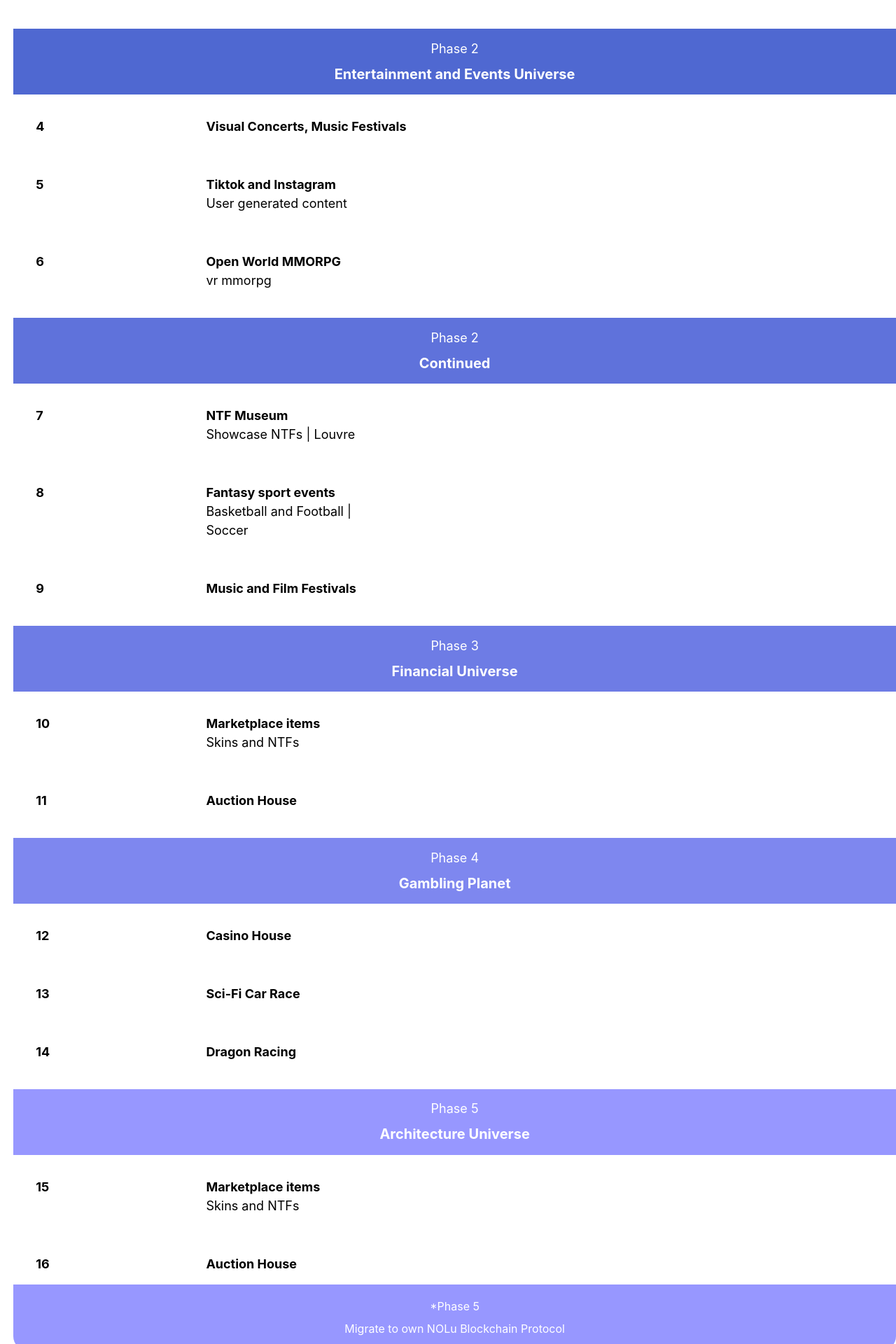
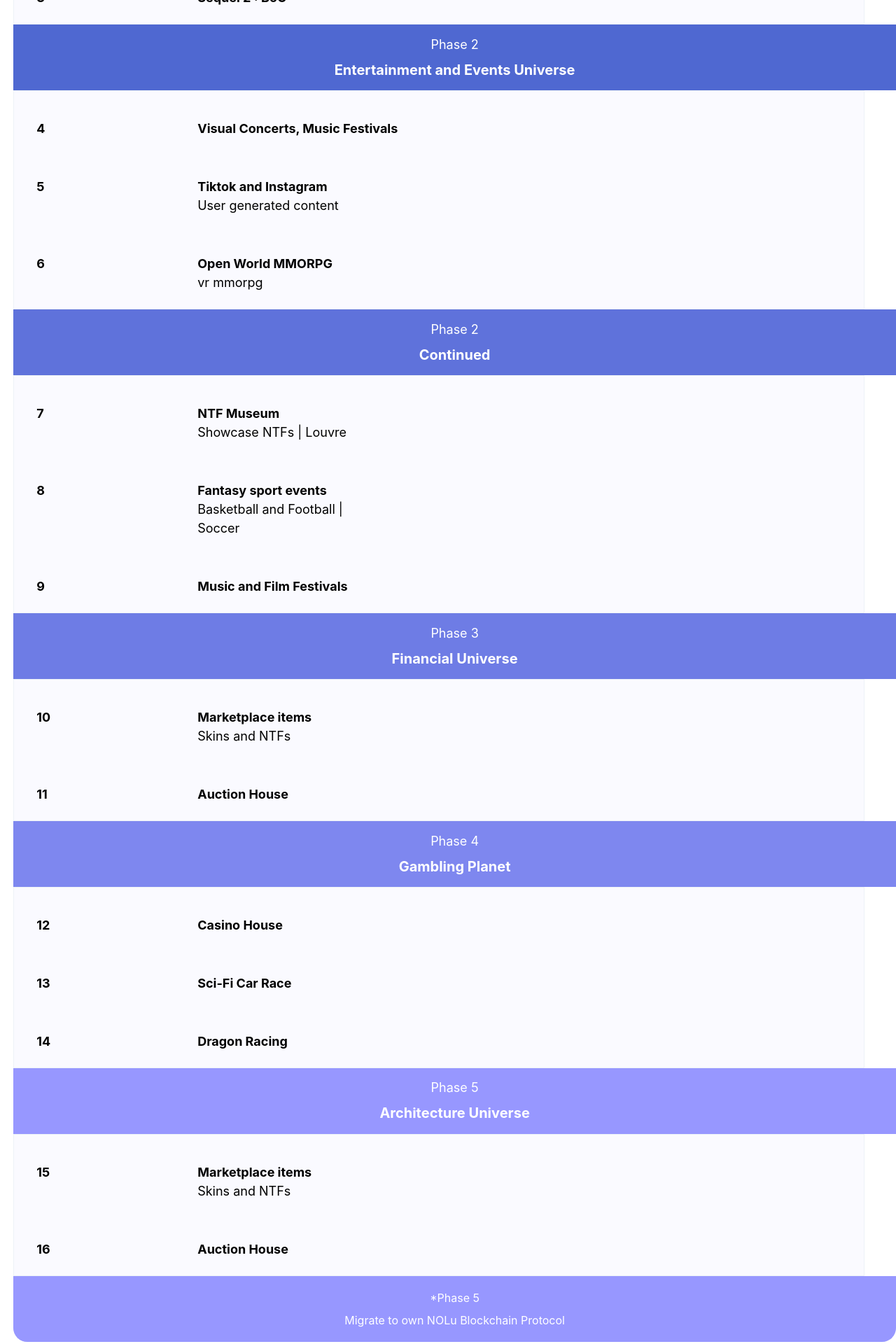
Before and after one commit to Noluverse-Technologies/landing-page-noluverse, a Next.js app: page / in a window 1280 px wide. Shown: the part 8260-10180 px from the top of the page at 70% size. Built offline with nearby package versions, Linux system fonts and the light colour scheme.

Commit message:
fixed NoluSaleRoadmap

```diff
--- a/components/NoluSaleRoadmap.js
+++ b/components/NoluSaleRoadmap.js
@@ -4,8 +4,6 @@ export default function NoluSaleRoadmap() {
     /*      mother flex for all */
 
     <Flex flexDir="column" w="100vw" my="3rem">
-
-
       {/*   flex for roadmap heading  */}
       <Flex
         alignItems="center"
@@ -58,10 +56,11 @@ export default function NoluSaleRoadmap() {
         {/*   flex for phase 1  description part */}
 
         <Flex
-          backgroundColor="#FFFFFF"
+          backgroundColor="#FAFAFF"
+          border="1px solid #EDF2F7"
+          py="1.5rem"
           ml="1.2rem"
-          mt="1rem"
-          w="100%"
+          w="95%"
           flexDir="column"
         >
           <Flex w="100%" px="2rem" mt="1rem">
@@ -102,14 +101,13 @@ export default function NoluSaleRoadmap() {
 
       {/*   flex for mother phase 2  */}
 
-      <Flex w="100%" flexDir="column" mt="1.5rem">
+      <Flex w="100%" flexDir="column">
         {/*   flex for phase 2  heading part */}
 
         <Flex
           backgroundColor="#4F68D1"
           h="5.87rem"
           ml="1.2rem"
-          mt="1rem"
           flexDir="column"
           alignItems="center"
           justifyContent="center"
@@ -125,10 +123,11 @@ export default function NoluSaleRoadmap() {
         {/*   flex for phase 2  description part */}
 
         <Flex
-          backgroundColor="#FFFFFF"
+          backgroundColor="#FAFAFF"
+          border="1px solid #EDF2F7"
+          py="1.5rem"
+          w="95%"
           ml="1.2rem"
-          mt="1rem"
-          w="100%"
           flexDir="column"
         >
           <Flex w="100%" px="2rem" mt="1rem">
@@ -165,16 +164,15 @@ export default function NoluSaleRoadmap() {
         </Flex>
       </Flex>
 
-      {/*   flex for mother phase 2 (2nd)  */}
+      {/*   flex for mother phase 2 (2nd) (continued) */}
 
-      <Flex w="100%" flexDir="column" mt="1.5rem">
+      <Flex w="100%" flexDir="column">
         {/*   flex for phase 2 (2nd)  heading part */}
 
         <Flex
           backgroundColor=" #5F72DB"
           h="5.87rem"
           ml="1.2rem"
-          mt="1rem"
           flexDir="column"
           alignItems="center"
           justifyContent="center"
@@ -190,10 +188,11 @@ export default function NoluSaleRoadmap() {
         {/*   flex for phase 2 (2nd)  description part */}
 
         <Flex
-          backgroundColor="#FFFFFF"
+          backgroundColor="#FAFAFF"
+          border="1px solid #EDF2F7"
+          py="1.5rem"
           ml="1.2rem"
-          mt="1rem"
-          w="100%"
+          w="95%"
           flexDir="column"
         >
           <Flex w="100%" px="2rem" mt="1rem">
@@ -232,14 +231,13 @@ export default function NoluSaleRoadmap() {
 
       {/*   flex for mother phase 3 */}
 
-      <Flex w="100%" flexDir="column" mt="1.5rem">
+      <Flex w="100%" flexDir="column">
         {/*   flex for phase 3  heading part */}
 
         <Flex
           backgroundColor="#6E7CE5"
           h="5.87rem"
           ml="1.2rem"
-          mt="1rem"
           flexDir="column"
           alignItems="center"
           justifyContent="center"
@@ -255,10 +253,11 @@ export default function NoluSaleRoadmap() {
         {/*   flex for phase 3 description part */}
 
         <Flex
-          backgroundColor="#FFFFFF"
+          backgroundColor="#FAFAFF"
+          border="1px solid #EDF2F7"
+          py="1.5rem"
           ml="1.2rem"
-          mt="1rem"
-          w="100%"
+          w="95%"
           flexDir="column"
         >
           <Flex w="100%" px="2rem" mt="1rem">
@@ -285,14 +284,13 @@ export default function NoluSaleRoadmap() {
 
       {/*   flex for mother phase 4 */}
 
-      <Flex w="100%" flexDir="column" mt="1.5rem">
+      <Flex w="100%" flexDir="column">
         {/*   flex for phase 4  heading part */}
 
         <Flex
           backgroundColor="#7E87EF"
           h="5.87rem"
           ml="1.2rem"
-          mt="1rem"
           flexDir="column"
           alignItems="center"
           justifyContent="center"
@@ -308,10 +306,11 @@ export default function NoluSaleRoadmap() {
         {/*   flex for phase 4 description part */}
 
         <Flex
-          backgroundColor="#FFFFFF"
+          backgroundColor="#FAFAFF"
+          border="1px solid #EDF2F7"
+          py="1.5rem"
           ml="1.2rem"
-          mt="1rem"
-          w="100%"
+          w="95%"
           flexDir="column"
         >
           <Flex w="100%" px="2rem" mt="1rem">
@@ -348,14 +347,13 @@ export default function NoluSaleRoadmap() {
 
       {/*   flex for mother phase 5 */}
 
-      <Flex w="100%" flexDir="column" mt="1.5rem">
+      <Flex w="100%" flexDir="column">
         {/*   flex for phase 5  heading part */}
 
         <Flex
           backgroundColor="#9797FF"
           h="5.87rem"
           ml="1.2rem"
-          mt="1rem"
           flexDir="column"
           alignItems="center"
           justifyContent="center"
@@ -371,10 +369,11 @@ export default function NoluSaleRoadmap() {
         {/*   flex for phase 5 description part */}
 
         <Flex
-          backgroundColor="#FFFFFF"
+          backgroundColor="#FAFAFF"
+          border="1px solid #EDF2F7"
+          py="1.5rem"
           ml="1.2rem"
-          mt="1rem"
-          w="100%"
+          w="95%"
           flexDir="column"
         >
           <Flex w="100%" px="2rem" mt="1rem">
@@ -406,7 +405,6 @@ export default function NoluSaleRoadmap() {
           backgroundColor="#9797FF"
           h="5.87rem"
           ml="1.2rem"
-          mt="1rem"
           borderRadius={"0px 0px 20px 20px"}
           flexDir="column"
           alignItems="center"
```
Lines whose indentation alone changed are shown as unchanged.
